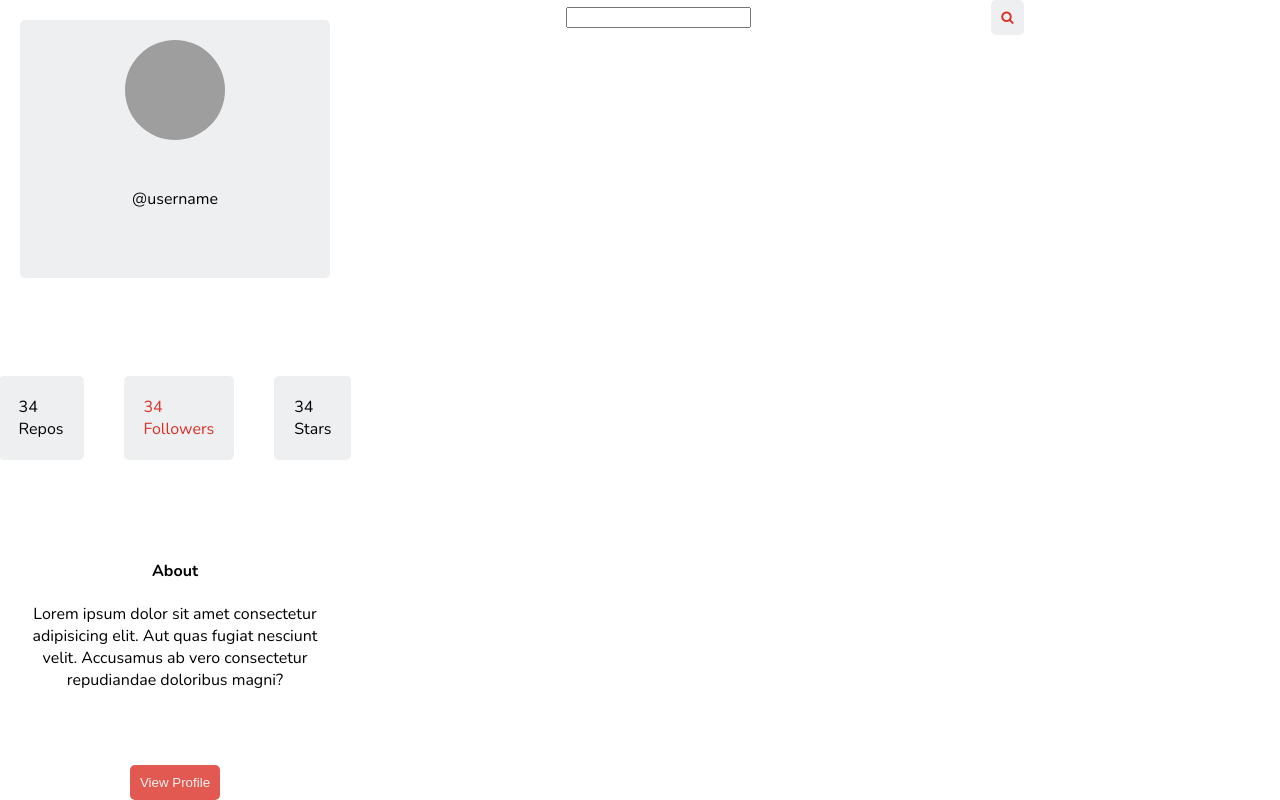
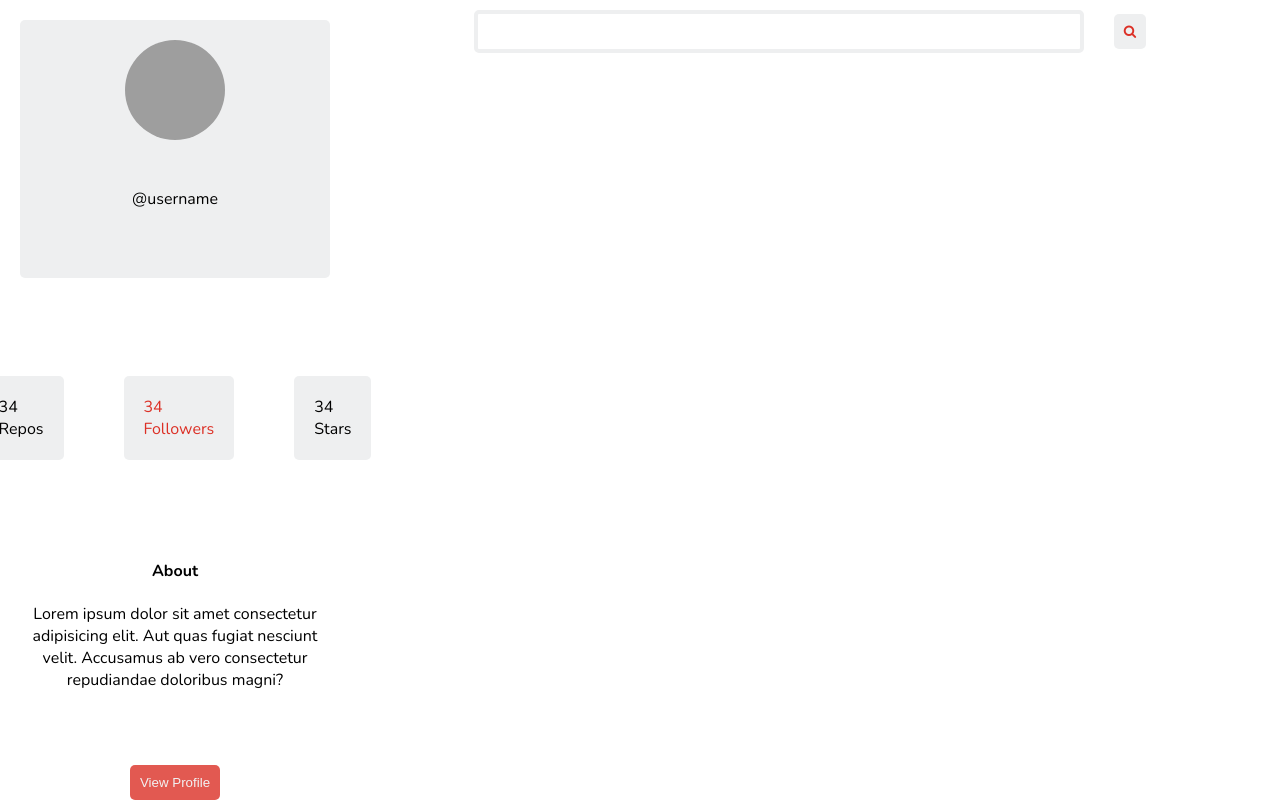
Before and after one commit to bryanbill/gittly, an Angular app: page / in a window 1280 px wide. Built offline with nearby package versions, Linux system fonts and the light colour scheme; grey boxes are pictures that could not be loaded.

Commit message:
feat:layout - search bar

```diff
--- a/src/app/app.component.html
+++ b/src/app/app.component.html
@@ -35,8 +35,8 @@
         </div>
         <div class="flex-column w-three-quarters h-full start ">
             <div class="w-three-quarters">
-                <div class="flex around">
-                    <input>
+                <div class="flex">
+                    <input class="search">
                     <button class="btn btn-secondary"><i class="fa fa-search"></i></button>
                 </div>
             </div>
--- a/src/styles.css
+++ b/src/styles.css
@@ -61,6 +61,7 @@ iframe {
   display: flex;
   justify-content: center;
   align-items: center;
+  gap: 20px;
 }
 .flex-column {
   display: flex;
@@ -180,3 +181,11 @@ iframe {
   margin: 0 auto;
   text-align: center;
 }
+input.search {
+  margin: 10px;
+  padding: 10px;
+  width: 100%;
+  border-radius: 5px;
+  text-align: center;
+  border: 4px solid var(--secondary-color);
+}
```
